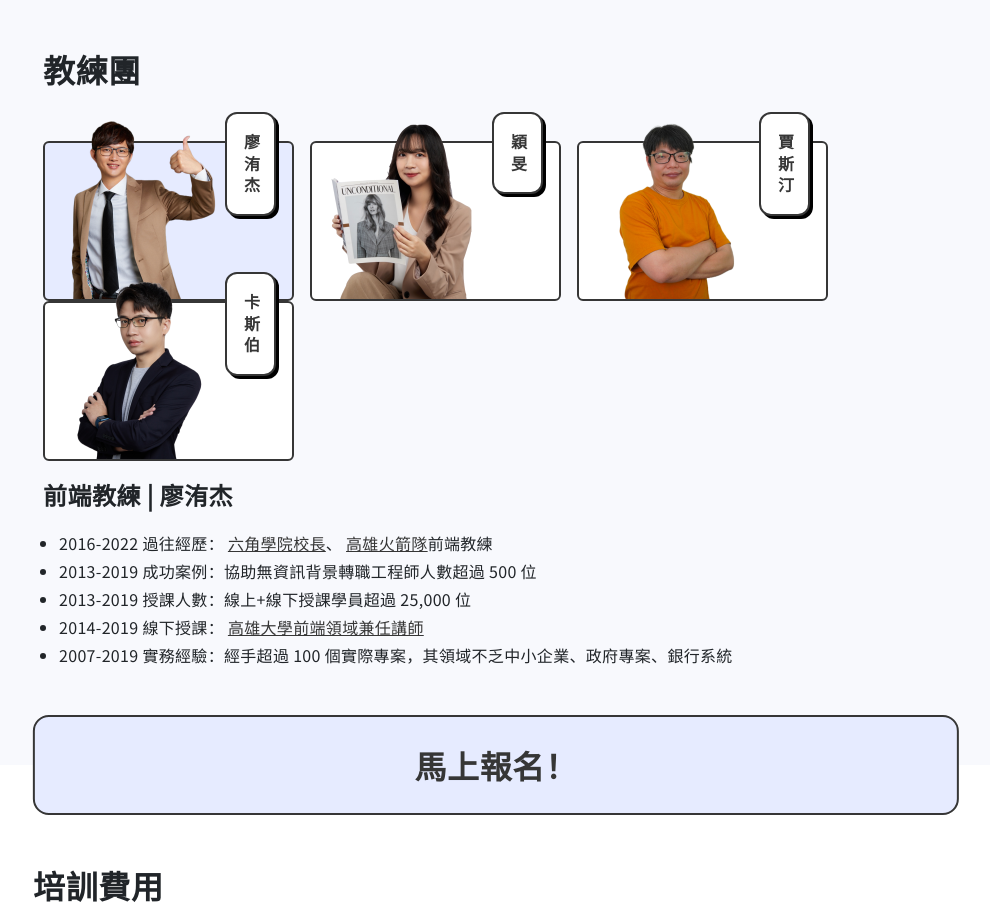
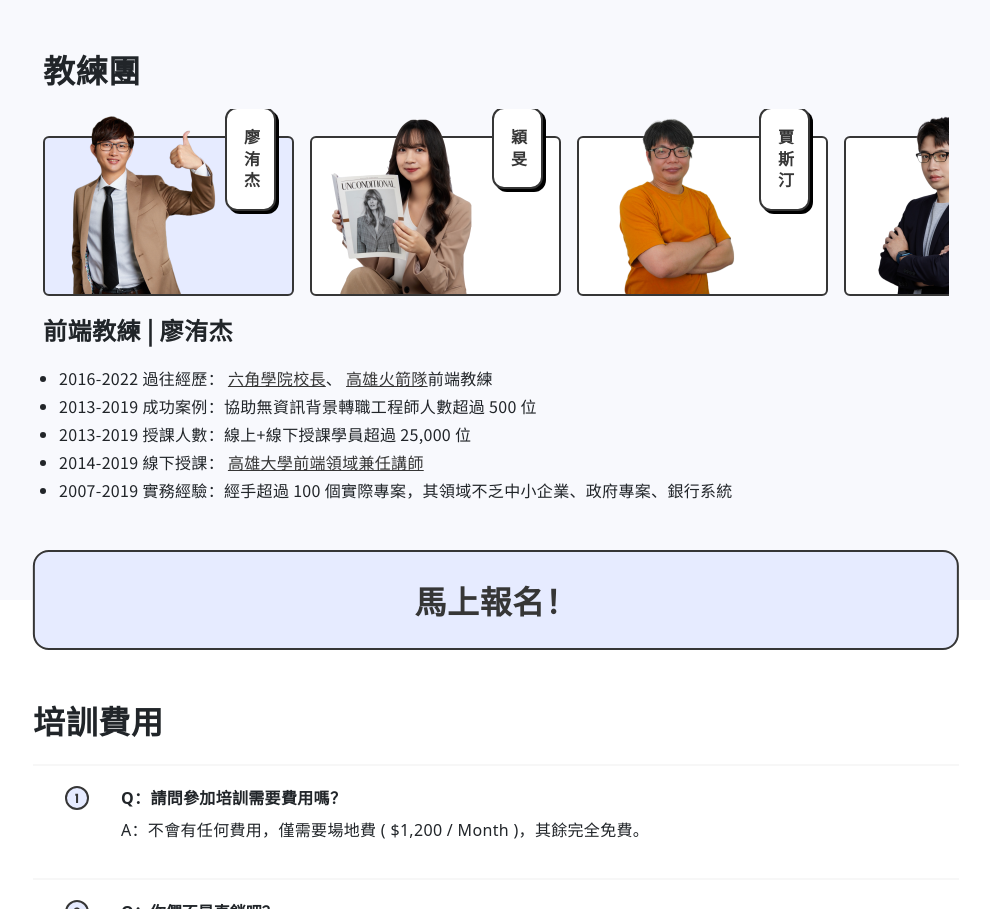
Before and after one commit to ricks774/RocketPage, a plain HTML site: page index.html in a window 1280 px wide. Shown: the part 3905-4814 px from the top of the page, without its empty margins (144-1134 px from the left). Drawn offline with nearby package versions, Linux system fonts and the light colour scheme.

Commit message:
RWD ver1.3.3

```diff
--- a/css/fontStyle.css
+++ b/css/fontStyle.css
@@ -55,6 +55,9 @@ a {
     }
     .h3-32 {
         font-size: 24px;
+    }
+    .body-24 {
+        font-size: 20px;
     }
     .body-20 {
         font-size: 16px;
--- a/css/workComponents.css
+++ b/css/workComponents.css
@@ -270,6 +270,13 @@ ul {
     bottom: 0;
     margin: auto;
 }
+.coachArea {
+    padding-top: 3%;
+    overflow-x: scroll;
+}
+.coachArea::-webkit-scrollbar {
+    width: 0;
+}
 .coachName {
     color: #363636;
     background: #ffffff;
@@ -315,6 +322,10 @@ ul {
     .coachPicBox {
         width: 220px;
         height: 220px;
+    }
+    .coachArea {
+        overflow-x: scroll;
+        padding-top: 20%;
     }
 }
 
--- a/index.html
+++ b/index.html
@@ -599,9 +599,9 @@
                     <div class="row justify-content-center pb-5 mb-5">
                         <div class="col-sm-10">
                             <h3 class="ns h3-32">教練團</h3>
-                            <div class="mt-5">
+                            <div class="mt-3">
                                 <ul
-                                    class="nav nav-pills mb-3 coachArea"
+                                    class="nav nav-pills mb-3 coachArea d-flex flex-nowrap"
                                     id="pills-tab"
                                     role="tablist"
                                 >
```
